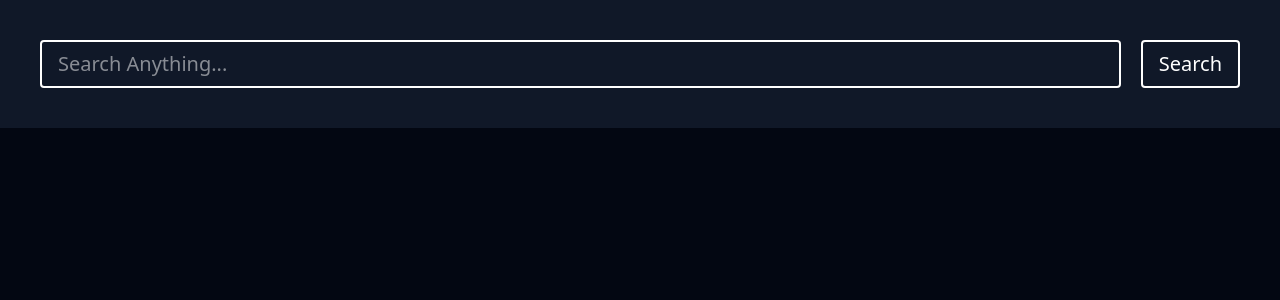
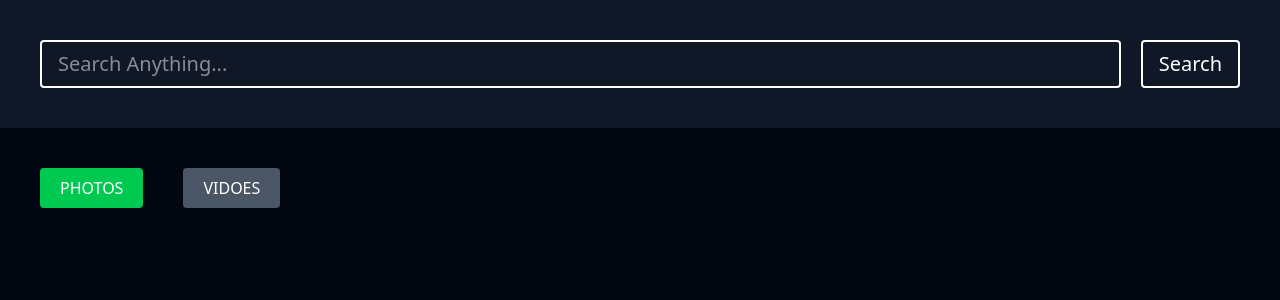
Before and after one commit to Abhiscoder/redux, a React (Vite) app: page / in a window 1280 px wide. Shown: the top 300 px of the page. Built offline with nearby package versions, Linux system fonts and the light colour scheme.

Commit message:
Tab is complete using redux

```diff
--- a/src/App.jsx
+++ b/src/App.jsx
@@ -1,6 +1,7 @@
 // import { fetchPhotos, fetchVideo } from "./api/mediaApi"
 
 import SearchBar from "./components/SearchBar"
+import Tab from "./components/Tab"
 
 const App = () => {
 
@@ -8,6 +9,7 @@
     <div className="h-screen text-white w-full bg-gray-950">
 
       <SearchBar />
+      <Tab/>
 
 
 
--- a/src/components/Tab.jsx
+++ b/src/components/Tab.jsx
@@ -0,0 +1,29 @@
+import { useDispatch, useSelector } from 'react-redux'
+import { setActiceTabs } from '../redux/features/searchSlice'
+
+const Tab = () => {
+
+  const tabs = ['photos', 'vidoes']
+  const dispatch = useDispatch()
+
+  const activeTab = useSelector((state) => state.search.activeTab)
+  return (
+    <div className='flex gap-10 p-10'>
+      {tabs.map(function (elem, idx) {
+        return (
+          <button
+            className={`${(activeTab == elem ? "bg-green-500" : "bg-gray-400")} transition bg-gray-600 px-5 py-2 rounded uppercase cursor-pointer active:scale-95`}
+            key={idx}
+            onClick={() => {
+              dispatch(setActiceTabs(elem))
+            }}
+          >
+            {elem}
+          </button>
+        )
+      })}
+    </div>
+  )
+}
+
+export default Tab
--- a/src/redux/features/searchSlice.js
+++ b/src/redux/features/searchSlice.js
@@ -13,7 +13,7 @@
     setQuery(state, action) {
       state.query = action.payload
     },
-    setActiceTab(state, action) {
+    setActiceTabs(state, action) {
       state.activeTab = action.payload
     },
     setResults(state, action) {
@@ -35,7 +35,7 @@
 })
 
 
-export const { setQuery, setActiceTab, setError, setResults, setLoading, clearResults } = searchSlice.actions
+export const { setQuery, setActiceTabs, setError, setResults, setLoading, clearResults } = searchSlice.actions
 
 
 export default searchSlice.reducer;
```
